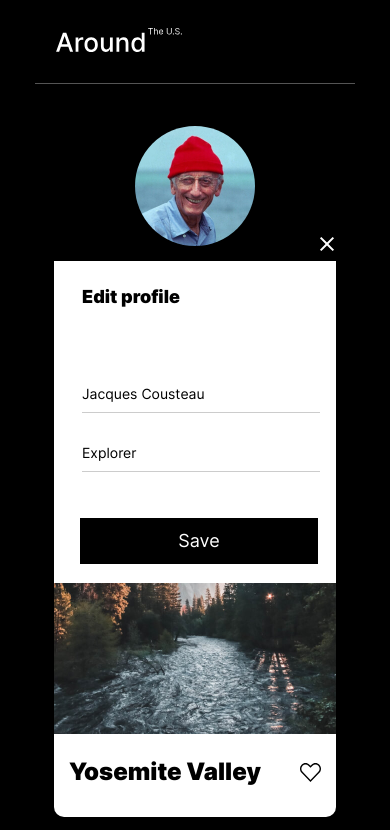
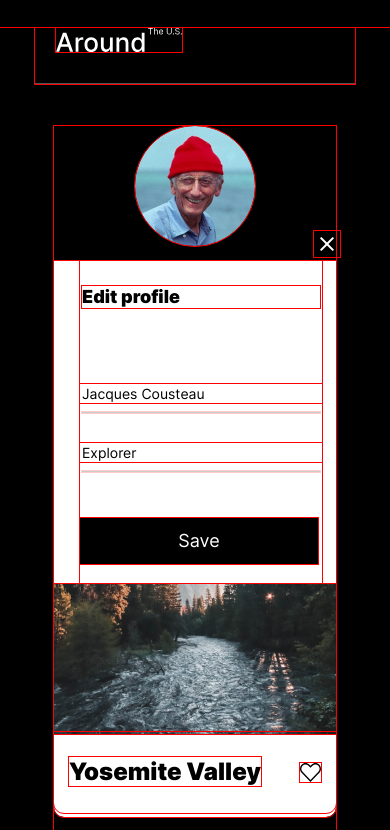
Before and after one commit to TurtleLoves/web_project_4, a plain HTML site: page index.html in a window 390 px wide. Both pictures are taken after a click on the button 299 px from the left and 290 px from the top of the page. Shown: the top 830 px of the page. Drawn offline with Linux system fonts and the light colour scheme; files whose address does not match are found by name.

Commit message:
Fixed some out of line containers

```diff
--- a/blocks/elements/__grid/elements__grid.css
+++ b/blocks/elements/__grid/elements__grid.css
@@ -12,6 +12,7 @@
     width: 600px;
     grid-template-columns: repeat(2, 1fr);
     grid-template-rows: repeat(3, 1fr);
+    column-gap: 36px;
     margin: 36px auto 0;
   }
 }
--- a/blocks/page/page.css
+++ b/blocks/page/page.css
@@ -1,12 +1,10 @@
-/* * {
-  border: solid red 1px;
-} */
+* {
+  outline: solid red 1px;
+}
 
 .page {
   box-sizing: border-box;
-  width: 99.9vw;
-  max-width: 1280px;
-  min-width: 320px;
+  max-width: 99.9vw;
   background-color: #000000;
   font-family: "Inter", Arial, Helvetica, sans-serif;
   color: white;
--- a/blocks/profile/__about-me/profile__about-me.css
+++ b/blocks/profile/__about-me/profile__about-me.css
@@ -12,13 +12,12 @@
 @media screen and (max-width: 880px) {
   .profile__about-me {
     text-align: center;
-    width: 300px;
+    width: 200px;
   }
 }
 
 @media screen and (max-width: 600px) {
   .profile__about-me {
-    width: 200px;
     margin: 14px 0 0 0;
     font-size: 14px;
     line-height: 17px;
--- a/blocks/profile/__name/profile__name.css
+++ b/blocks/profile/__name/profile__name.css
@@ -18,12 +18,3 @@
     margin: 0 10px 0 0;
   }
 }
-
-@media screen and (max-width: 600px) {
-  .profile__name {
-    width: 200px;
-    font-size: 22px;
-    line-height: 27px;
-    margin: 0 10px 0 0;
-  }
-}
```
Also changed, not shown: script.js (line endings or trailing spaces).
